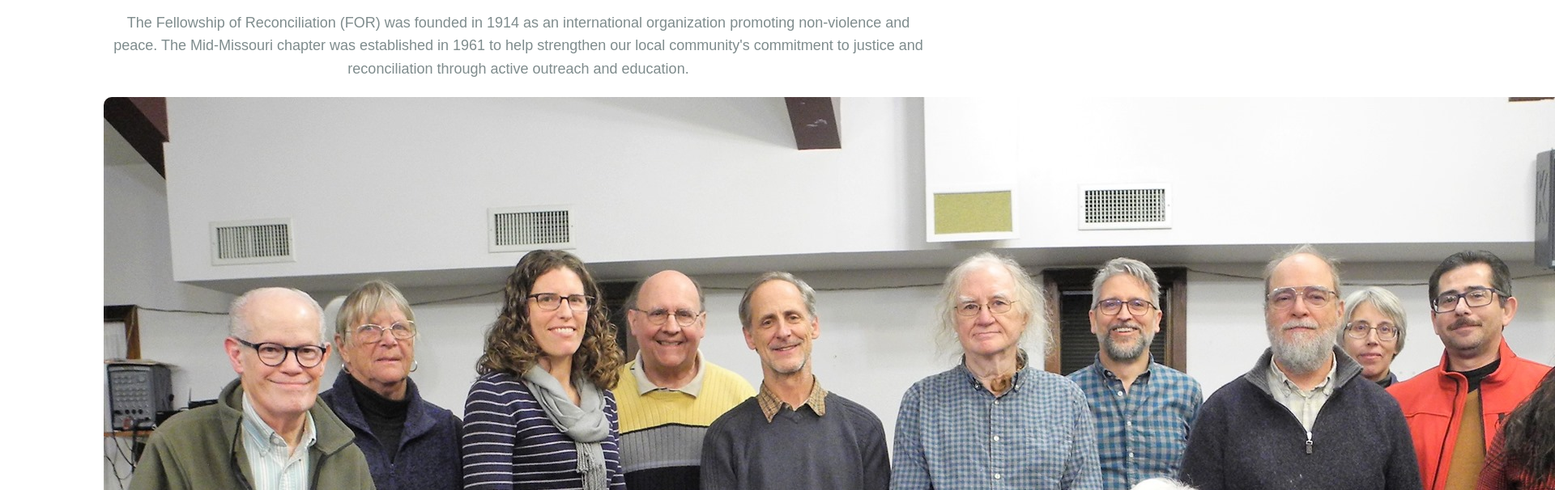
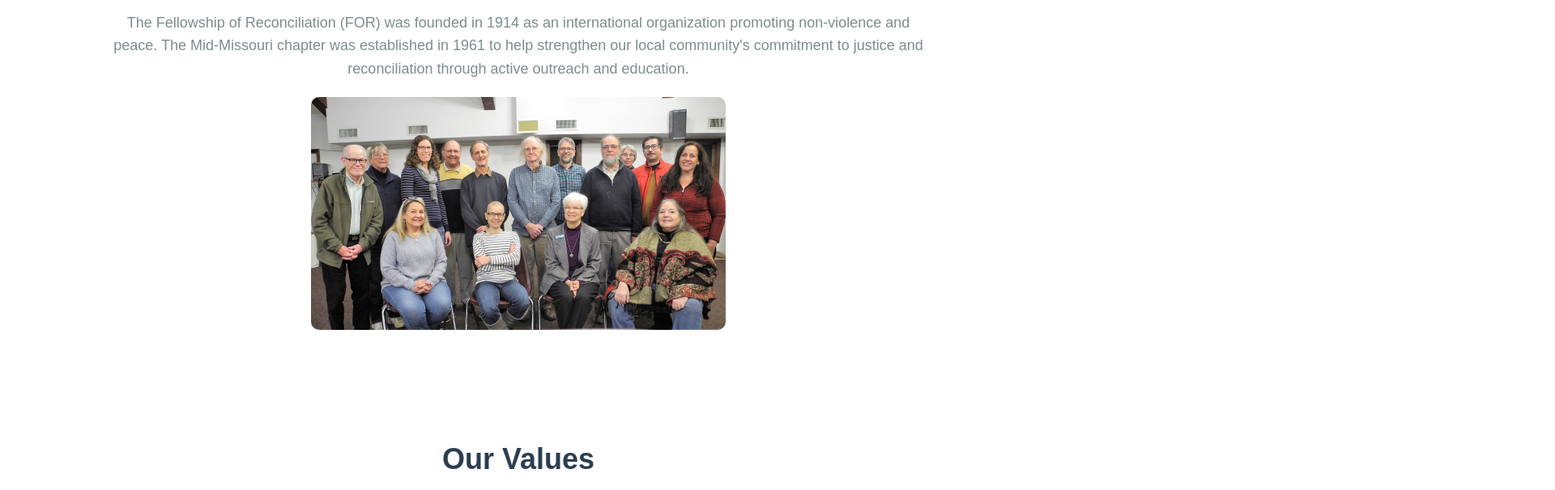
Before and after one commit to MidMoFOR/Website, a plain HTML site: page about.html in a window 1280 px wide. Shown: the part 880-1486 px from the top of the page at 81% size, 1920 px wide, since content can reach past the window. Drawn offline with Linux system fonts and the light colour scheme.

Commit message:
Update about.html

```diff
--- a/about.html
+++ b/about.html
@@ -27,7 +27,7 @@
         <section class="section">
             <h2>Our History</h2>
             <p>The Fellowship of Reconciliation (FOR) was founded in 1914 as an international organization promoting non-violence and peace. The Mid-Missouri chapter was established in 1961 to help strengthen our local community's commitment to justice and reconciliation through active outreach and education.</p>
-		<img src="images/formembers.jpg" height=auto width=auto style="margin-top: 20px; border-radius: 10px;" >
+		<img src="images/formembers.jpg" height=50% width=50% style="margin-top: 20px; border-radius: 10px;" >
         </section>
 
 
```
